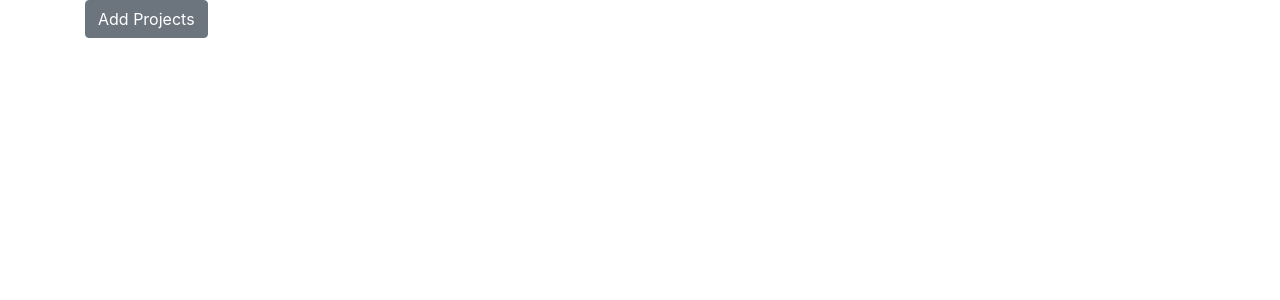
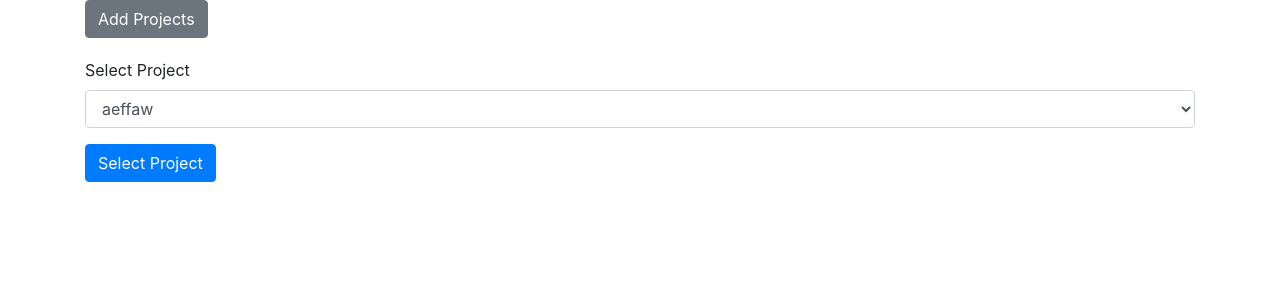
Before and after one commit to WiEFv1/FYPMMUWIEF, a Flask app: page /home in a window 1280 px wide. Shown: the part 56-356 px from the top of the page. Run offline with Flask 3, Linux system fonts and the light colour scheme; a user stored in the database is signed in; some libraries are stand-ins or nearby versions.

Commit message:
Implemented Feature that shows each users project

```diff
--- a/Website/auth.py
+++ b/Website/auth.py
@@ -8,7 +8,7 @@ from flask_login import login_user, login_required, logout_user, current_user
 auth = Blueprint('auth', __name__)
 
 
-@auth.route('/login', methods=['GET', 'POST'])
+@auth.route('/', methods=['GET', 'POST'])
 def login():
     if request.method == 'POST':
         email = request.form.get('email')
@@ -19,7 +19,7 @@ def login():
             if check_password_hash(user.password, password):
                 flash('Logged in successfully!', category='success')
                 login_user(user, remember=True)
-                return redirect(url_for('views.home'))
+                return redirect(url_for('views.mainpage'))
             else:
                 flash('Incorrect password, try again.', category='error')
         else:
@@ -61,6 +61,6 @@ def sign_up():
             db.session.commit()
             login_user(new_user, remember=True)
             flash('Account created!', category='success')
-            return redirect(url_for('views.home'))
+            return redirect(url_for('views.mainpage'))
 
     return render_template("sign_up.html", user=current_user)
--- a/Website/models.py
+++ b/Website/models.py
@@ -36,6 +36,7 @@ class Projecttable(db.Model):
     name = db.Column(db.String(10000))
     description = db.Column(db.String(10000))
     user_id = db.Column(db.Integer, db.ForeignKey('user.id'))
+    project_id = db.Column(db.Integer, db.ForeignKey('project.id'))
     tasks = db.relationship('Task', backref='projecttable', foreign_keys='Task.projecttable_id')
 
 class Comment(db.Model):
@@ -49,3 +50,4 @@ class Project(db.Model):
     name = db.Column(db.String(10000))
     description = db.Column(db.String(10000))
     user_id = db.Column(db.Integer, db.ForeignKey('user.id'))
+    projecttable = db.relationship('Projecttable', backref='project', foreign_keys='Projecttable.project_id')
--- a/Website/templates/home.html
+++ b/Website/templates/home.html
@@ -3,8 +3,12 @@
 {% block title %}Home{% endblock %}
 
 {% block content %}
+
 <h1 align="center">Notes</h1>
+<h1>Welcome to Home Page</h1>
+<p>Project ID: {{ project_id }}</p>
 <ul class="list-group list-group-flush" id="notes">
+
   {% for note in user.notes %}
   <li class="list-group-item">
     {{ note.data }}
@@ -16,6 +20,7 @@
 </ul>
 
 {% for projecttable in user.project_tables %}
+{% if projecttable.project_id == project_id %}
 <form method="POST">
 <div class="project-table-container">
 <h2>{{ projecttable.name }}</h2>
@@ -60,6 +65,7 @@
 <button type="button" class="btn btn-secondary" data-toggle="modal" data-target="#addTaskModal" onclick="setProjectId({{ projecttable.id }})">Add Task</button>
 </div>
 </form>
+{% endif %}
 {% endfor %}
 
 <form method="POST">
--- a/Website/templates/taskmanagementweb.html
+++ b/Website/templates/taskmanagementweb.html
@@ -4,7 +4,9 @@
 
 {% block content %}
 <div>
+  <form method="POST">
     <button type="button" class="btn btn-secondary" data-toggle="modal" data-target="#addProjectModal">Add Projects</button>
+  </form>
 </div>
 
 <!-- Add Project Modal -->
@@ -17,7 +19,7 @@
           <span aria-hidden="true">&times;</span>
         </button>
       </div>
-      <form method="POST" action="/add_project" id="addProjectForm">
+      <form method="POST" id="addProjectForm">
         <div class="modal-body">
           <div class="form-group">
             <label for="projectName">Project Name</label>
@@ -36,4 +38,21 @@
     </div>
   </div>
 </div>
+
+<!-- Dropdown to Select Project -->
+<div style="margin-top: 20px;">
+  <form method="POST">
+    <div class="form-group">
+      <label for="selectProject">Select Project</label>
+      <select class="form-control" id="selectProject" name="selected_project_id">
+        {% for project in projects %}
+        <option value="{{ project.id }}" {% if selected_project and project.id == selected_project.id %}selected{% endif %}>{{ project.name }}</option>
+        {% endfor %}
+      </select>
+    </div>
+    <button type="submit" class="btn btn-primary" name="select_project">Select Project</button>
+  </form>
+</div>
+
+
 {% endblock %}
--- a/Website/views.py
+++ b/Website/views.py
@@ -1,6 +1,4 @@
-# views.py
-
-from flask import Blueprint, render_template, request, flash, jsonify
+from flask import Blueprint, redirect, render_template, request, flash, jsonify, url_for
 from flask_login import login_required, current_user
 from .models import *
 from . import db
@@ -11,6 +9,11 @@ views = Blueprint('views', __name__)
 @views.route('/taskmanagement', methods=['GET', 'POST'])
 @login_required
 def home():
+    project_id = request.args.get('project_id')
+
+    if project_id:
+        project_id = int(project_id)
+
     if request.method == 'POST':
         if 'add_note' in request.form:
             note = request.form.get('note')  # Gets the note from the HTML
@@ -23,7 +26,7 @@ def home():
                 flash('Note added!', category='success')
 
         if 'create_table' in request.form:  # Check if the create table form is submitted
-            new_projecttable = Projecttable(user_id=current_user.id, name="Untitled Table", description="Insert Description Here")
+            new_projecttable = Projecttable(user_id=current_user.id, name="Untitled Table", description="Insert Description Here", project_id=project_id)
             db.session.add(new_projecttable)
             db.session.commit()
             flash('Table Added!', category='success')
@@ -61,8 +64,11 @@ def home():
                 db.session.commit()
                 flash('Task Updated!', category='success')
 
-    return render_template("home.html", user=current_user)
+        if 'select_project' in request.form:
+            selected_project_id = request.form.get('selected_project_id')
+            selected_project = Project.query.get(selected_project_id)
 
+    return render_template("home.html", user=current_user,project_id = project_id)
 
 @views.route('/delete-note', methods=['POST'])
 def delete_note():
@@ -76,6 +82,23 @@ def delete_note():
 
     return jsonify({})
 
-@views.route('/home')
+@views.route('/home', methods=['GET', 'POST'])
+@login_required
 def mainpage():
-    return render_template("taskmanagementweb.html", user=current_user)
+    projects = Project.query.filter_by(user_id=current_user.id).all()  # Retrieve all projects
+    selected_project = None
+    if request.method == 'POST':
+        if 'add_project' in request.form:
+            project_name = request.form.get('project_name')
+            project_description = request.form.get('project_description')
+            new_project = Project(name=project_name, description=project_description, user_id=current_user.id)
+            db.session.add(new_project)
+            db.session.commit()
+            project_id = new_project.id
+            flash('Project added!', category='success')
+            return redirect(url_for('views.home', project_id=project_id, user=current_user))
+        if 'select_project' in request.form:
+            selected_project_id = request.form.get('selected_project_id')
+            return redirect(url_for('views.home', project_id=selected_project_id, user=current_user))
+
+    return render_template("taskmanagementweb.html", user=current_user, projects=projects, selected_project=selected_project)
```
Also changed, not shown: None.db (deleted), instance/database.db.
